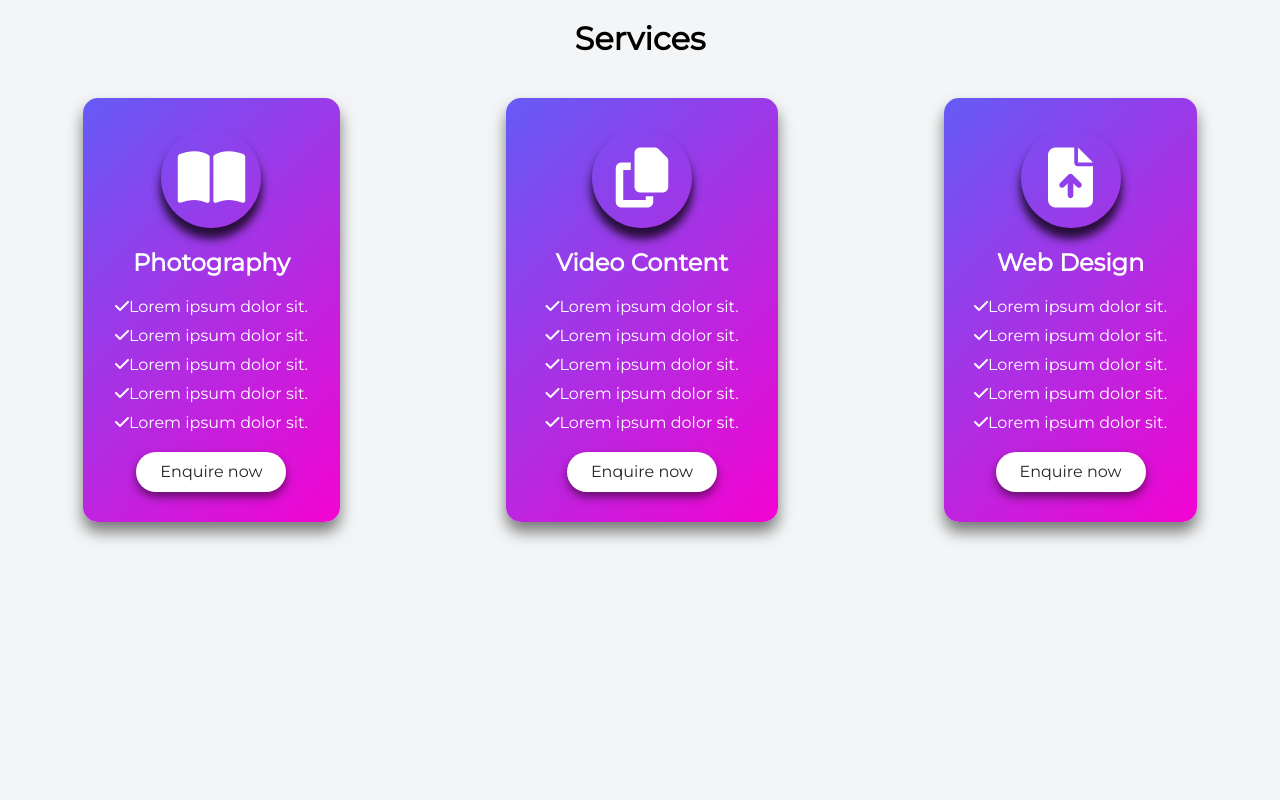
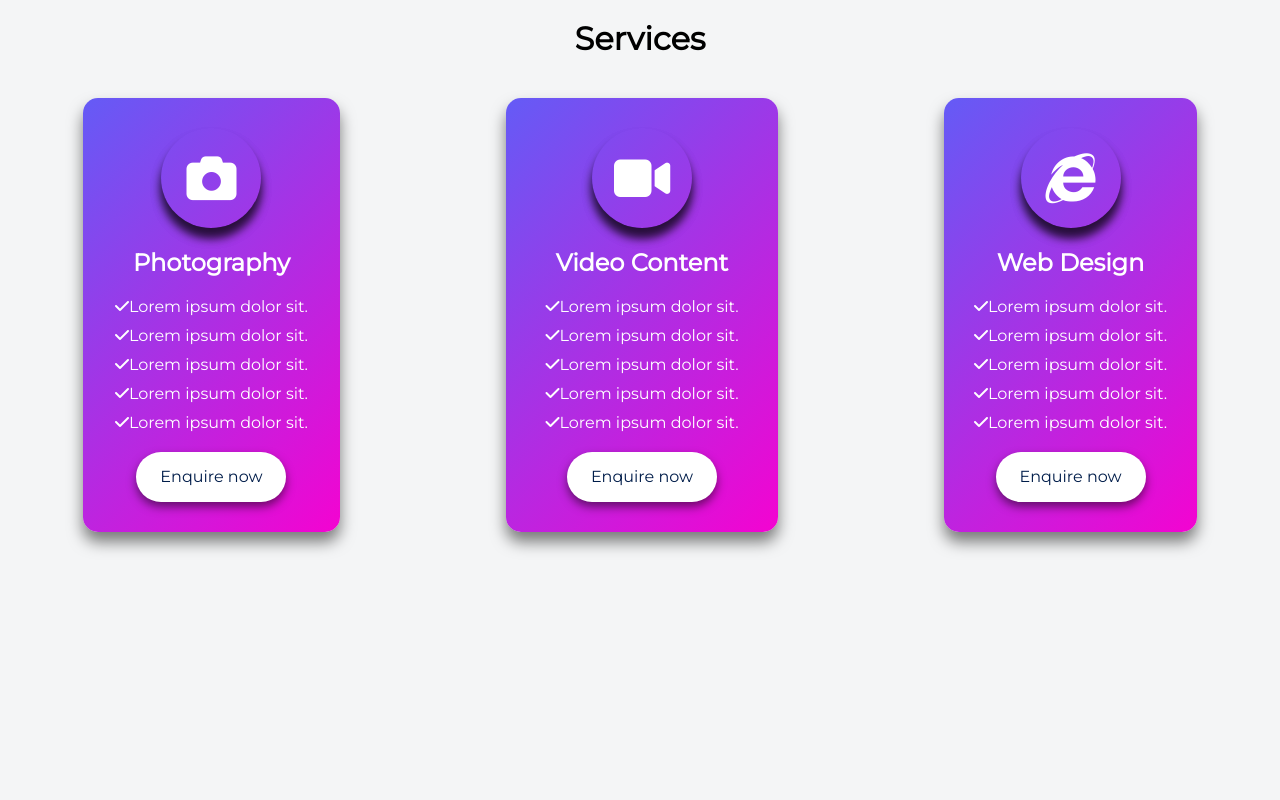
Before and after one commit to WClifford1/wotnot-media, a React (Create React App) app in the folder client/: page / in a window 1280 px wide. Shown: the part 800-1600 px from the top of the page. Built offline with nearby package versions, Linux system fonts and the light colour scheme.

Commit message:
Further styles

```diff
--- a/client/src/App.css
+++ b/client/src/App.css
@@ -317,11 +317,11 @@
 }
 
 .serv-cont .serv-title,
-.serv-cont .fa-file-upload,
-.serv-cont .fa-copy,
-.serv-cont .fa-book-open {
+.serv-cont .fa-internet-explorer,
+.serv-cont .fa-video,
+.serv-cont .fa-camera {
   color: #fff;
-  font-size: 60px;
+  font-size: 50px;
   width: 100px;
   text-align: center;
   height: 100px;
@@ -377,10 +377,10 @@
   position: relative;
   z-index: 2;
   background: #fff;
-  color: #262426;
+  color: #001D4A;
   width: 150px;
-  height: 40px;
-  line-height: 40px;
+  height: 50px;
+  line-height: 50px;
   border-radius: 40px;
   display: block;
   text-align: center;
@@ -420,6 +420,10 @@
   -webkit-box-pack: center;
       -ms-flex-pack: center;
           justify-content: center;
+}
+
+.enq-cont .enq-form .form-text {
+  padding-left: 10px;
 }
 
 .enq-cont .enq-form .form-control {
--- a/client/src/app.scss
+++ b/client/src/app.scss
@@ -333,11 +333,11 @@
 
 
     .serv-title,
-    .fa-file-upload,
-    .fa-copy,
-    .fa-book-open {
+    .fa-internet-explorer,
+    .fa-video,
+    .fa-camera {
         color: #fff;
-        font-size: 60px;
+        font-size: 50px;
         width: 100px;
         text-align: center;
         height: 100px;
@@ -406,10 +406,10 @@
         position: relative;
         z-index: 2;
         background: #fff;
-        color: #262426;
+        color: #001D4A;
         width: 150px;
-        height: 40px;
-        line-height: 40px;
+        height: 50px;
+        line-height: 50px;
         border-radius: 40px;
         display: block;
         text-align: center;
@@ -447,6 +447,10 @@
         // border: 2px solid red;
         // width: 80vw;
 
+        .form-text {
+            padding-left: 10px;
+        }
+
         .form-control {
             border-radius: 5px;
             height: 35px;
@@ -468,6 +472,7 @@
     .form-group {
         padding: 10px;
         width: 100%;
+        // border: 2px solid red;
     }
 
     .form-btn {
--- a/client/src/components/Service1.jsx
+++ b/client/src/components/Service1.jsx
@@ -9,7 +9,7 @@ export default function Service1() {
                     <div className="card">
                         <div className="serv-icon">
                         <div className="serv-title">
-                        <i class="fas fa-book-open fa-5x" aria-hidden="true"></i>
+                        <i class="fas fa-camera fa-5x" aria-hidden="true"></i>
                         </div>
                         </div>
                         <div className="price">
@@ -30,7 +30,7 @@ export default function Service1() {
                     <div className="card">
                     <div className="serv-icon">
                         <div className="serv-title">
-                        <i class="fas fa-copy fa-5x"  aria-hidden="true"></i>
+                        <i class="fas fa-video fa-5x"  aria-hidden="true"></i>
                         </div>
                         </div>
                         <div className="price">
@@ -51,7 +51,7 @@ export default function Service1() {
                     <div className="card">
                     <div className="serv-icon">
                         <div className="serv-title">
-                        <i class="fas fa-file-upload fa-5x" aria-hidden="true"></i>
+                        <i class="fab fa-internet-explorer fa-4x" aria-hidden="true"></i>
                         </div>
                         </div>
                         <div className="price">
```
Also changed, not shown: 1 other file (tests, documents, lock files or other folders).
